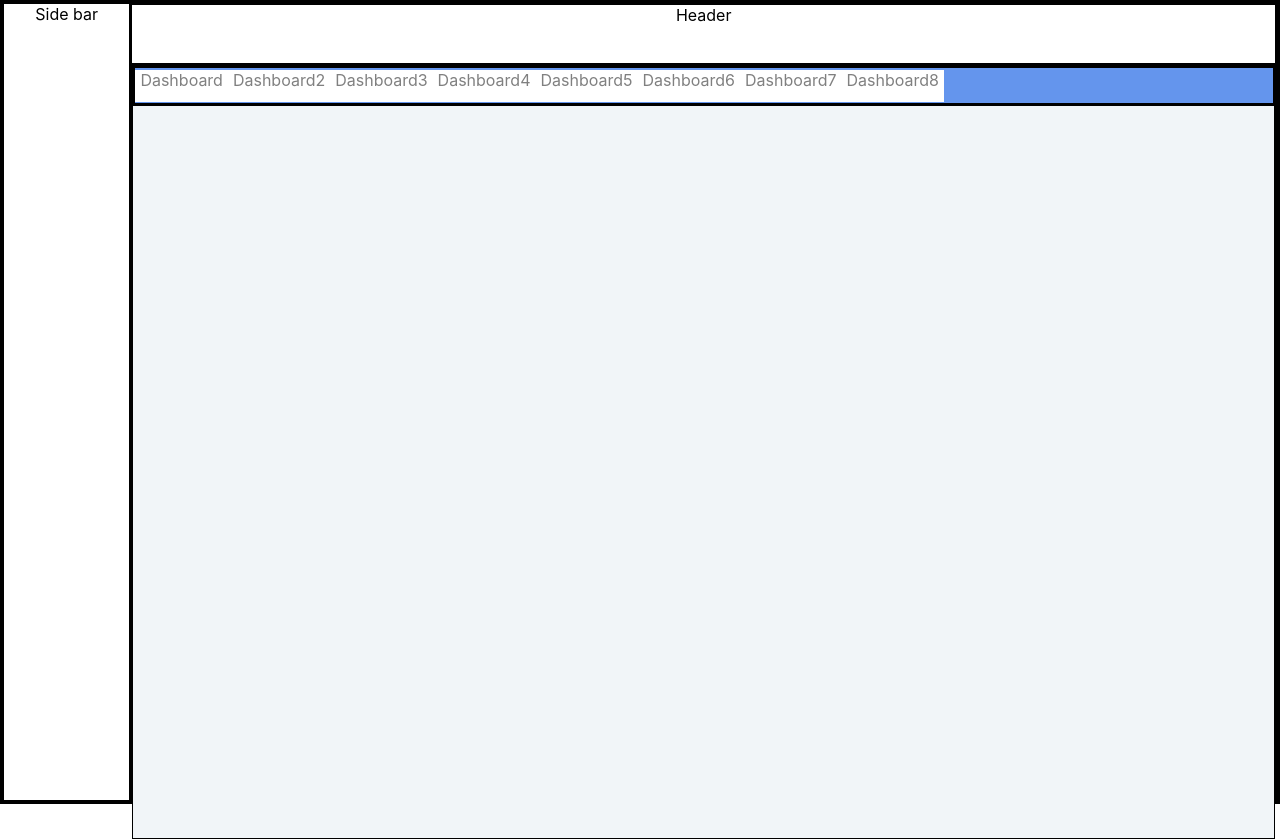
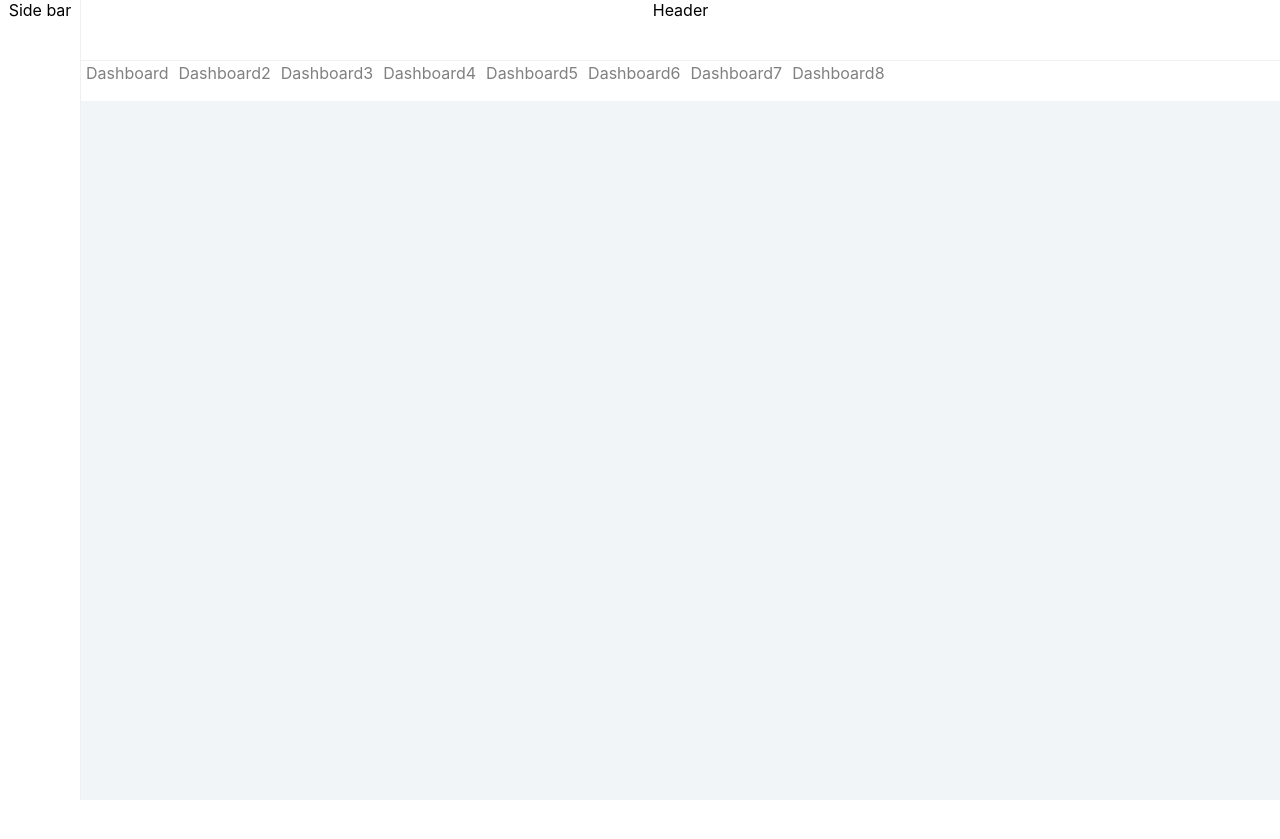
Before and after one commit to Anti-RakPro/Exonn-task, a React (Create React App) app: page / in a window 1280 px wide. After the commit the page ends 800 px from the top, so only its background shows below. Built offline with nearby package versions, Linux system fonts and the light colour scheme.

Commit message:
add: ready for dnd

```diff
--- a/src/index.module.css
+++ b/src/index.module.css
@@ -1,14 +1,12 @@
 *{
   margin: 0px;
   padding: 0px;
-  box-sizing: border-box;
   background-color: white;
-  /*color: white;*/
 }
 
 div {
   box-sizing: border-box;
-  border: 1px solid black;
+  /*border: 1px solid black;*/
   text-align: center;
 
 }
--- a/src/pages/Main/Main.module.css
+++ b/src/pages/Main/Main.module.css
@@ -1,28 +1,38 @@
 .main-grid {
+    display: grid;
     height: 100vh;
-    display: grid;
-    grid-template-columns:minmax(30px, 10%) 1fr;
+    /*grid-template-columns:minmax(30px, 10%) 1fr;*/
+
+    grid-template-columns: 80px 1fr;
+    grid-template-rows: 60px 1fr;
+    grid-column-gap: 1px;
+    grid-row-gap: 1px;
+    background-color: rgb(240, 240, 240);
 }
 
-.main-grid_left-side {
-
+.side-bar {
+    grid-area: 1 / 1 / 3 / 2;
 }
 
-.main-grid_right-side {
+.header {
+    grid-area: 1 / 2 / 2 / 3;
     /*width: 100%;*/
-    display: grid;
-    grid-template-rows: minmax(40px, 60px) 1fr;;
+    /*display: grid;*/
+    /*grid-template-rows: minmax(40px, 60px) 1fr;*/
 }
 
 .main-block {
+    grid-area: 2 / 2 / 3 / 3;
     /*height: 100%;*/
     /*position: relative;*/
+    background-color: rgb(241, 245, 248);
+
 }
 
 .main-display {
     /*position: absolute;*/
     /*margin-top: 30px;*/
-    height:100%;
+    max-height: calc(100% - 40px);
     width: 100%;
     background-color: rgb(241, 245, 248);
     padding: 10px;
--- a/src/pages/Main/Main.tsx
+++ b/src/pages/Main/Main.tsx
@@ -7,9 +7,8 @@ import TabList from "../Tabs/TabList";
 
 function Main() {
     return (<div className={styles["main-grid"]}>
-        <div className={styles["main-grid_left-side"]}>Side bar</div>
-        <div className={styles["main-grid_right-side"]}>
-            <div>Header</div>
+        <div className={styles["side-bar"]}>Side bar</div>
+        <div className={styles["header"]}>Header</div>
         <div className={styles["main-block"]}>
             <TabList/>
             <div className={styles["main-display"]}>
@@ -18,7 +17,6 @@ function Main() {
                 </Routes>
             </div>
         </div>
-        </div>
     </div>)
 
 }
--- a/src/pages/Tabs/TabList.module.css
+++ b/src/pages/Tabs/TabList.module.css
@@ -30,11 +30,12 @@
 
 .track-horizontal {
     position: absolute;
-    height: 6px;
+    height: 4px !important;
     right: 2px;
     bottom: 2px;
     left: 2px;
     border-radius: 3px;
+    /*margin-bottom: -1px;*/
     /*background-color: red;*/
 
 }
@@ -51,12 +52,12 @@
     /*background-color: blue;*/
 }
 .thumb-horizontal {
-    background-color: green;
+    background-color: gray;
+    border-radius: 10px;
 }
 .thumb-vertical {
     background-color: gray;
 }
 .view{
     display: flex;
-    background-color: cornflowerblue;
 }
```
Lines whose indentation alone changed are shown as unchanged.
